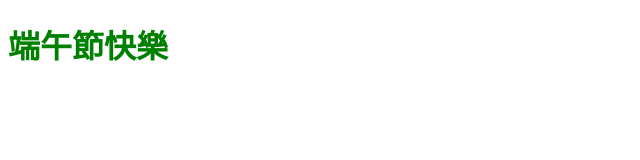
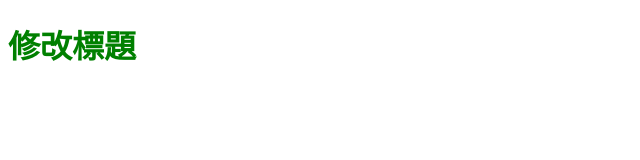
Before and after one commit to SJLU0/group_task3, a plain HTML site: page index.html in a window 1280 px wide. Shown: the whole page, without its empty margins (0-640 px from the left). Drawn offline with Linux system fonts and the light colour scheme.

Commit message:
修改 h1 文字

```diff
--- a/index.html
+++ b/index.html
@@ -7,6 +7,6 @@
     <title>修改 title</title>
   </head>
   <body>
-    <h1 class="happy">端午節快樂</h1>
+    <h1 class="happy">修改標題</h1>
   </body>
 </html>
```
